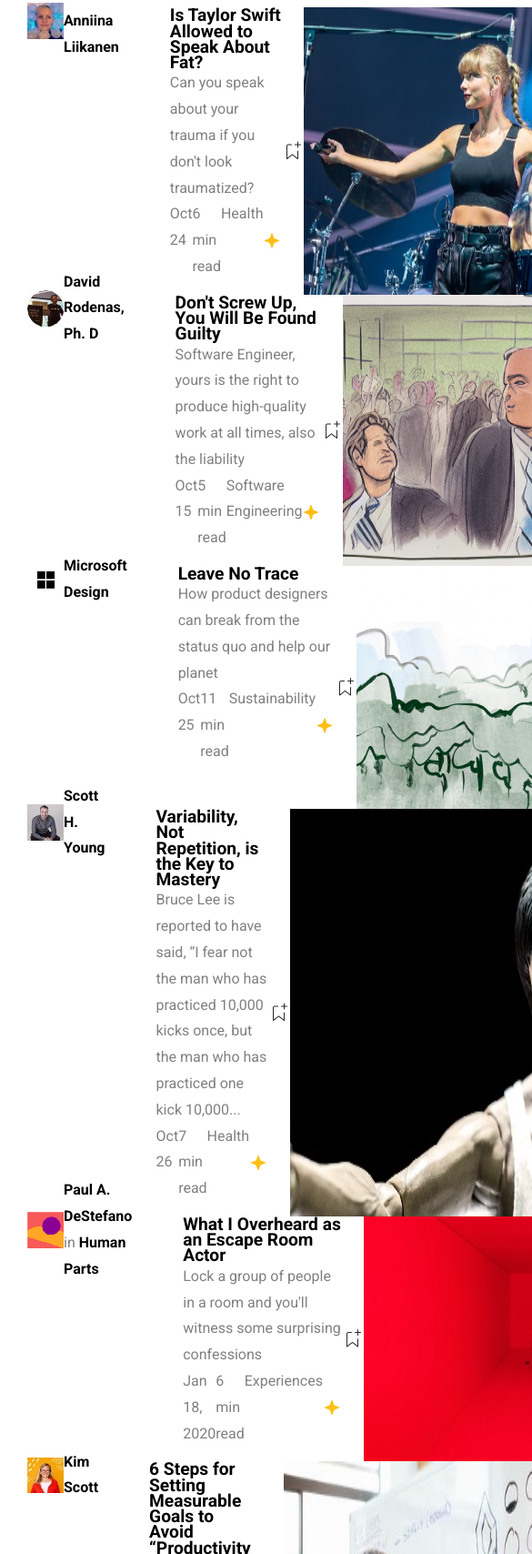
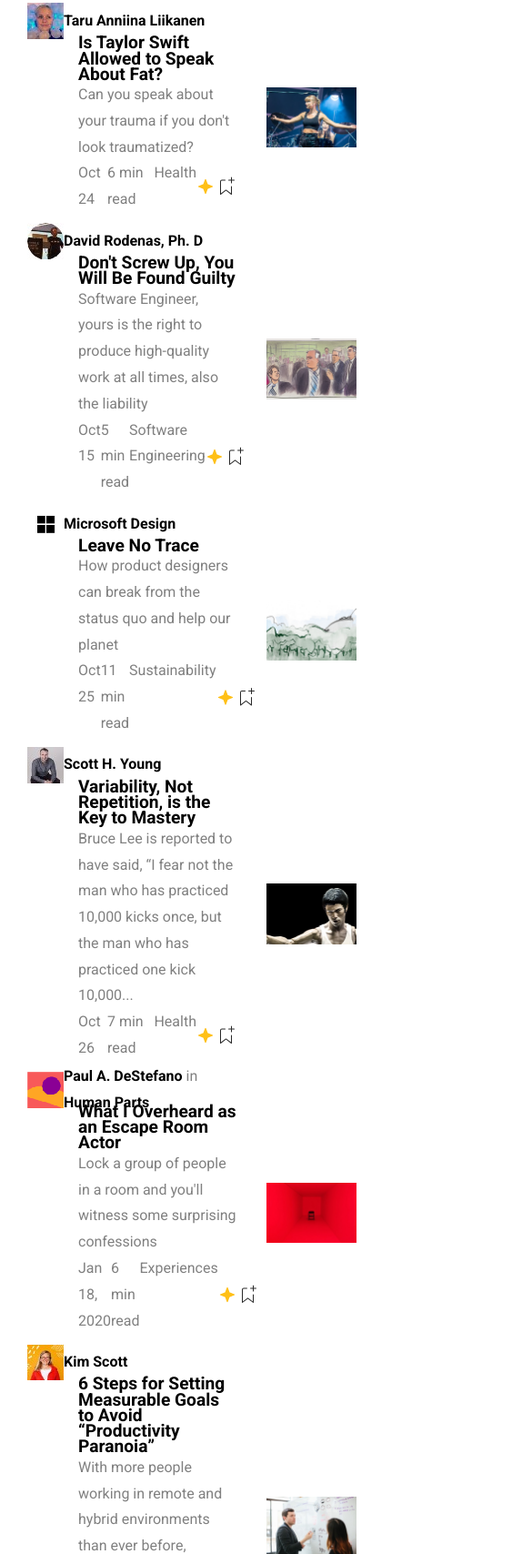
Before and after one commit to AbelSassu/s-5-test, a plain HTML site: page index.html in a window 390 px wide. Shown: the part 2373-4081 px from the top of the page at 91% size, 585 px wide, since content can reach past the window. Drawn offline with nearby package versions, Linux system fonts and the light colour scheme.

Commit message:
quasi finito bottom sito mobile

```diff
--- a/assets/css/style.css
+++ b/assets/css/style.css
@@ -162,12 +162,14 @@ h4{
 }
 #sec3{
     margin: 0px 30px;
+
 }
 #sec3 .date{
     justify-content: space-between;
 }
 .secondoArt{
     display: flex;
+
 }
 .unione{
     width: 70%;
@@ -178,7 +180,7 @@ h4{
     width: 30%;
     max-height: 30%;
 }
-.proviamo{
+.ridimensiona{
     width: 100%;
     margin-left: 2em;
 }
--- a/index.html
+++ b/index.html
@@ -176,10 +176,11 @@
             </div>
         </div>
             <div class="container">
-                <img src="assets/imgs/image08.jpeg" alt="imm8" class="proviamo">
+                <img src="assets/imgs/image08.jpeg" alt="imm8" class="ridimensiona">
             </div>
         </div>
         <div class="secondoArt">
+            <div class="unione">
             <div class="rigaArt">
                     <img src="assets/imgs/image09.jpeg" alt="imm9">
                     <p><span>Taru Anniina Liikanen</span></p>
@@ -192,12 +193,14 @@
                         <p>6 min read</p>
                         <p>Health</p>
                         <img src="assets/imgs/svg/star.svg" alt="stella">
+                        <img src="assets/imgs/svg/bookmark.svg" alt="book">
                 </div>
             </div>
-            <img src="assets/imgs/svg/bookmark.svg" alt="book">
-            <img src="assets/imgs/image10.jpeg" alt="imm10">
+            </div>
+            <div class="container"><img src="assets/imgs/image10.jpeg" alt="imm10" class="ridimensiona"></div>
         </div>
         <div class="secondoArt">
+            <div class="unione">
                 <div class="rigaArt">
                     <img src="assets/imgs/image11.jpeg" alt="imm11">
                     <p><span>David Rodenas, Ph. D</span></p>
@@ -210,12 +213,16 @@
                         <p>5 min read</p>
                         <p>Software Engineering</p>
                         <img src="assets/imgs/svg/star.svg" alt="stella">
+                        <img src="assets/imgs/svg/bookmark.svg" alt="book">
             </div>
                 </div>
-            <img src="assets/imgs/svg/bookmark.svg" alt="book">
-            <img src="assets/imgs/image12.png" alt="imm12">
             </div>
+
+            <div class="container"><img src="assets/imgs/image12.png" alt="imm12" class="ridimensiona"></div>
+        </div>
+
         <div class="secondoArt">
+            <div class="unione">
                 <div class="rigaArt">
                 <img src="assets/imgs/image13.png" alt="imm13">
                 <p><span>Microsoft Design</span></p>
@@ -228,13 +235,16 @@
                         <p>11 min read</p>
                         <p>Sustainability</p>
                         <img src="assets/imgs/svg/star.svg" alt="stella">
+                        <img src="assets/imgs/svg/bookmark.svg" alt="book">
             </div>
                 </div>
-            <img src="assets/imgs/svg/bookmark.svg" alt="book">
-            <img src="assets/imgs/image14.png" alt="imm14">
+            </div>
+
+            <div class="container"><img src="assets/imgs/image14.png" alt="imm14" class="ridimensiona"></div>
         </div>
 
         <div class="secondoArt">
+            <div class="unione">
                 <div class="rigaArt">
                     <img src="assets/imgs/image15.jpeg" alt="imm15">
                     <p><span>Scott H. Young</span></p>
@@ -247,13 +257,16 @@
                         <p>7 min read</p>
                         <p>Health</p>
                         <img src="assets/imgs/svg/star.svg" alt="stella">
+                        <img src="assets/imgs/svg/bookmark.svg" alt="book">
             </div>
                 </div>
-            <img src="assets/imgs/svg/bookmark.svg" alt="book">
-            <img src="assets/imgs/image16.jpg" alt="imm16">
+            </div>
+
+            <div class="container"><img src="assets/imgs/image16.jpg" alt="imm16" class="ridimensiona"></div>
         </div>
 
         <div class="secondoArt">
+            <div class="unione">
                 <div class="rigaArt">
                     <img src="assets/imgs/image17.png" alt="imm17">
                     <p><span>Paul A. DeStefano </span>in <span>Human Parts</span></p>
@@ -266,12 +279,15 @@
                         <p>6 min read</p>
                         <p>Experiences</p>
                         <img src="assets/imgs/svg/star.svg" alt="stella">
+                        <img src="assets/imgs/svg/bookmark.svg" alt="book">
             </div>
                 </div>
-            <img src="assets/imgs/svg/bookmark.svg" alt="book">
-            <img src="assets/imgs/image18.jpeg" alt="imm18">
+            </div>
+
+            <div class="container"><img src="assets/imgs/image18.jpeg" alt="imm18" class="ridimensiona"></div>
         </div>
         <div class="secondoArt">
+            <div class="unione">
                 <div class="rigaArt">
                     <img src="assets/imgs/image19.jpeg" alt="imm19">
                     <p><span>Kim Scott</span></p>
@@ -284,10 +300,11 @@
                         <p>6 min read</p>
                         <p>Health</p>
                             <img src="assets/imgs/svg/star.svg" alt="stella">
+                            <img src="assets/imgs/svg/bookmark.svg" alt="book">
             </div>
                 </div>
-            <img src="assets/imgs/svg/bookmark.svg" alt="book">
-            <img src="assets/imgs/image20.jpg" alt="imm20">
+            </div>
+            <div class="container"><img src="assets/imgs/image20.jpg" alt="imm20" class="ridimensiona"></div>
         </div>
      </section>
  </main>
```
Lines whose indentation alone changed are shown as unchanged.
